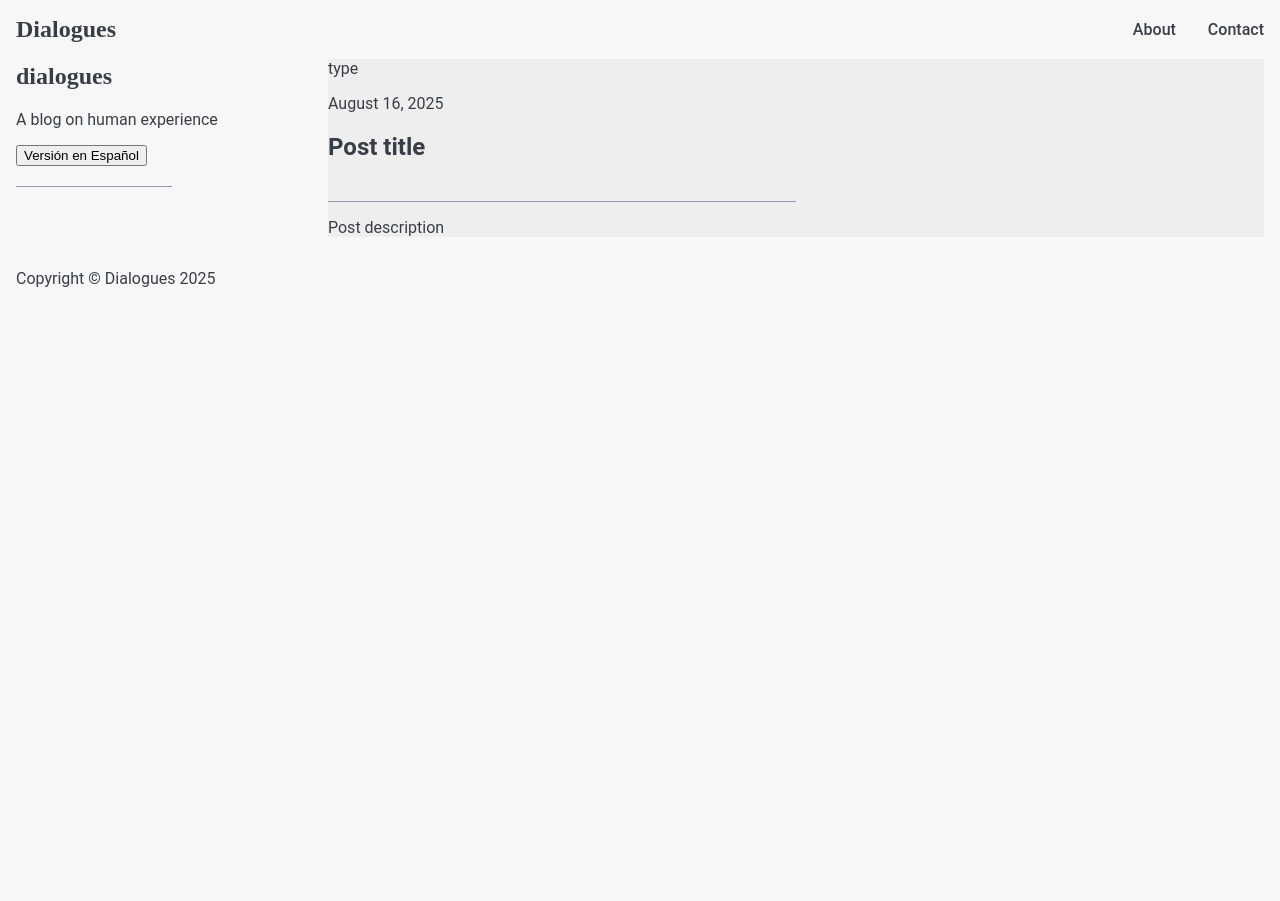
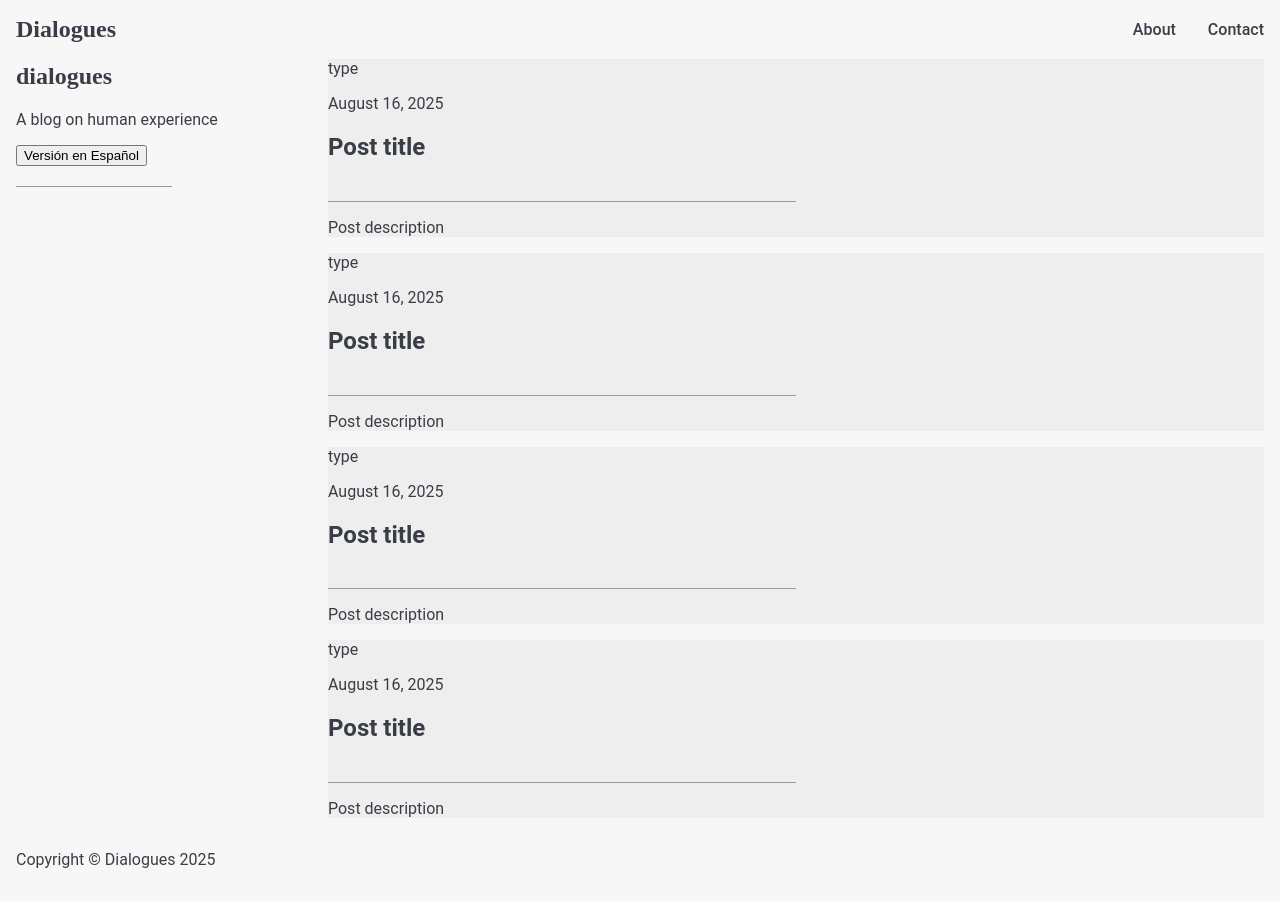
Before and after one commit to laotzee/dialogues, a Flask app: page / in a window 1280 px wide. Before the commit the page ends 287 px from the top, so only its background shows below. Run offline with Flask 3, Linux system fonts and the light colour scheme; data that the repository does not hold is empty; some libraries are stand-ins or nearby versions; some web fonts are replaced.

Commit message:
Add dummy posts

```diff
--- a/app/templates/index.html
+++ b/app/templates/index.html
@@ -14,6 +14,7 @@
 {% endblock %}
 
 {% block main %}
+    <div class='blog-container'>
         <article class='card'>
             <div class='article-metadata'>
                 <p class='m'>type</p>
@@ -23,4 +24,32 @@
             <div class="bar"></div>
             <p>Post description</p>
         </article>
+        <article class='card'>
+            <div class='article-metadata'>
+                <p class='m'>type</p>
+                <p class='m'>August 16, 2025</p>
+            </div>
+            <h2>Post title</h2>
+            <div class="bar"></div>
+            <p>Post description</p>
+        </article>
+        <article class='card'>
+            <div class='article-metadata'>
+                <p class='m'>type</p>
+                <p class='m'>August 16, 2025</p>
+            </div>
+            <h2>Post title</h2>
+            <div class="bar"></div>
+            <p>Post description</p>
+        </article>
+        <article class='card'>
+            <div class='article-metadata'>
+                <p class='m'>type</p>
+                <p class='m'>August 16, 2025</p>
+            </div>
+            <h2>Post title</h2>
+            <div class="bar"></div>
+            <p>Post description</p>
+        </article>
+    </div>
 {% endblock %}
```
Lines whose indentation alone changed are shown as unchanged.
